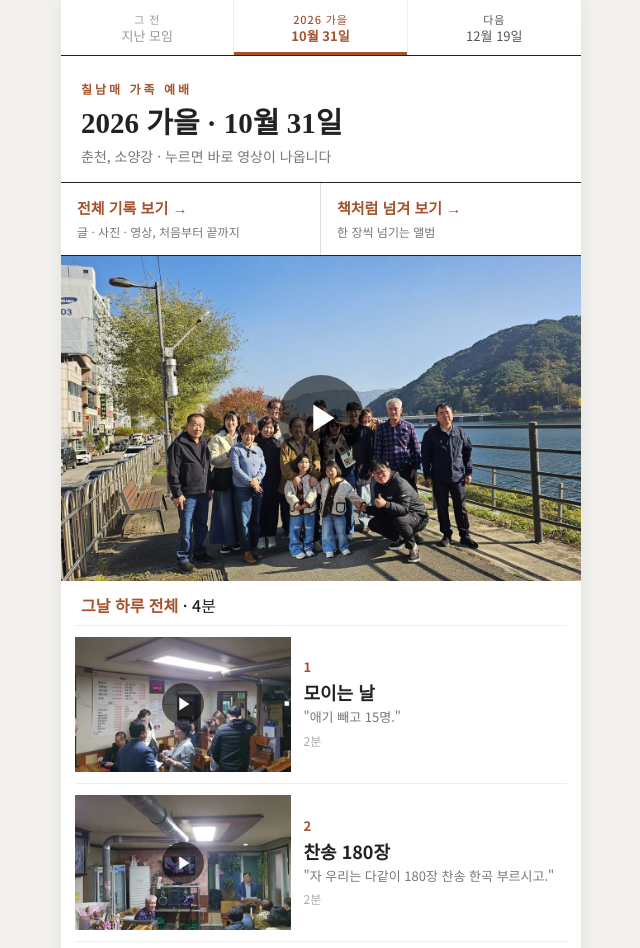
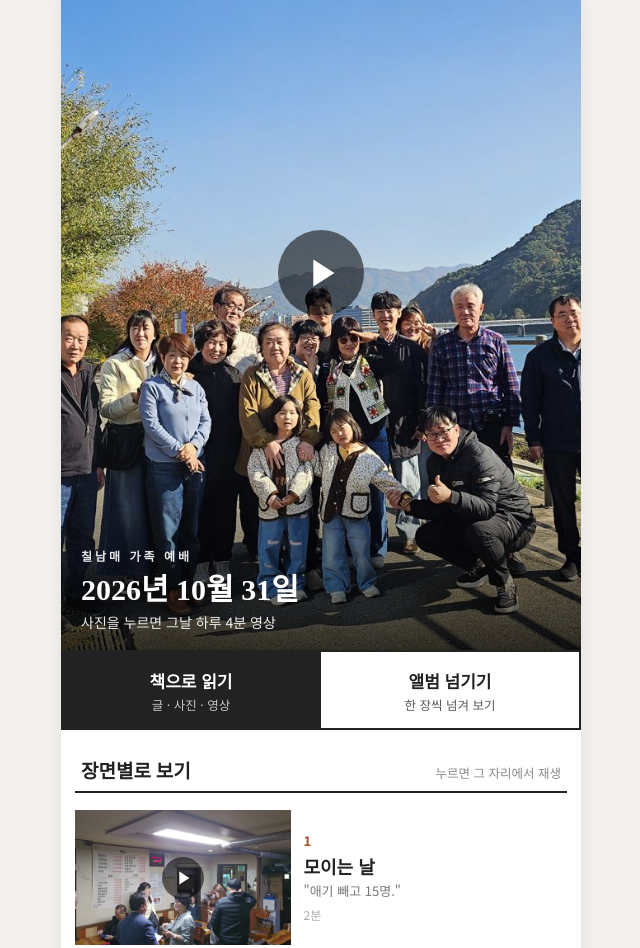
Before and after one commit to okhyun304-dot/chilnammae-worship, a plain HTML site: page index.html in a window 1280 px wide. Shown: the top 948 px of the page, without its empty margins (319-959 px from the left). Drawn offline with Linux system fonts and the light colour scheme; a web font is replaced by a local one.

Commit message:
첫 화면 단순하게: 위 칸 줄 빼고 표지 사진+책으로 읽기·앨범 넘기기 버튼 둘
Co-Authored-By: Claude Opus 5.5 <noreply@anthropic.com>

```diff
--- a/index.html
+++ b/index.html
@@ -70,29 +70,34 @@ video{background:#000}
 .past .g2 img{aspect-ratio:1/1;object-fit:cover;cursor:zoom-in}
 .past .one{padding:0 14px}
 .past .one img{cursor:zoom-in}
+
+.back{display:block;padding:14px 20px;border-bottom:1px solid #222;color:#a5532c;font-size:15px;font-weight:700;text-decoration:none}
+.sec{display:flex;justify-content:space-between;align-items:baseline;margin:26px 14px 0;padding:0 6px 8px;border-bottom:2px solid #222;font:700 19px "Gowun Batang",serif}
+.sec span{font:400 12.5px "Noto Sans KR",sans-serif;color:#888}
+.list .it:first-child{border-top:0}
+.pastlink{display:flex;justify-content:space-between;align-items:center;padding:16px 20px;border-top:1px solid #222;color:#222;text-decoration:none;font-size:15.5px;font-weight:700}
+.pastlink span{font-size:12.5px;font-weight:400;color:#888}
+
+.cv{position:relative;cursor:pointer}
+.cv img{aspect-ratio:4/5;object-fit:cover;object-position:50% 60%}
+.cv .ttl{position:absolute;left:0;right:0;bottom:0;padding:70px 20px 18px;color:#fff;background:linear-gradient(180deg,rgba(0,0,0,0),rgba(0,0,0,.72))}
+.cv .ttl small{font-size:12px;font-weight:700;letter-spacing:.25em;opacity:.9}
+.cv .ttl h1{font:700 30px/1.2 "Gowun Batang",serif;margin:6px 0 4px}
+.cv .ttl p{margin:0;font-size:14px;opacity:.92}
+.cv.cover::after{top:42%}
+.two{display:grid;grid-template-columns:1fr 1fr}
+.two a{display:block;padding:16px 14px 14px;text-align:center;text-decoration:none;font-size:17px;font-weight:700;border:2px solid #222;color:#222}
+.two a.a1{background:#222;color:#fff}
+.two a+a{border-left:0}
+.two em{display:block;font-style:normal;font-weight:400;font-size:12.5px;margin-top:2px;opacity:.75}
 </style></head><body>
 <div class="wrap">
 
-<nav class="series" id="series">
- <a href="#m-past" data-m="m-past"><b>그 전</b>지난 모임</a>
- <a href="#m-2026-10" data-m="m-2026-10" class="on"><b>2026 가을</b>10월 31일</a>
- <a class="nx"><b>다음</b>12월 19일</a>
-</nav>
-
 <article class="meet" id="m-2026-10">
- <div class="hd">
-  <div class="k">칠남매 가족 예배</div>
-  <h1>2026 가을 · 10월 31일</h1>
-  <p>춘천, 소양강 · 누르면 바로 영상이 나옵니다</p>
- </div>
-
-
- <div class="more">
-  <a href="book/"><b>전체 기록 보기 →</b><span>글 · 사진 · 영상, 처음부터 끝까지</span></a>
-  <a href="book/flip.html"><b>책처럼 넘겨 보기 →</b><span>한 장씩 넘기는 앨범</span></a>
- </div>
- <div class="main"><div class="cover" data-src="clips/0_hl.mp4"><img src="img/p01.jpg" alt="소양강 강가에서 다 함께"></div></div>
- <div class="say"><b>그날 하루 전체</b> · 4분</div>
+ <div class="cv cover" data-src="clips/0_hl.mp4"><img src="img/p01.jpg" alt="소양강 강가에서 다 함께">
+  <div class="ttl"><small>칠남매 가족 예배</small><h1>2026년 10월 31일</h1><p>사진을 누르면 그날 하루 4분 영상</p></div></div>
+ <div class="two"><a class="a1" href="book/">책으로 읽기<em>글 · 사진 · 영상</em></a><a href="book/flip.html">앨범 넘기기<em>한 장씩 넘겨 보기</em></a></div>
+ <h2 class="sec">장면별로 보기<span>누르면 그 자리에서 재생</span></h2>
 
  <div class="list">
   <div class="it" data-src="clips/1_gather.mp4"><div class="row"><div class="th"><img src="img/1_gather.jpg" alt=""></div><div><div class="n">1</div><h3>모이는 날</h3><p>"애기 빼고 15명."</p><span class="len">2분</span></div></div></div>
@@ -119,14 +124,13 @@ video{background:#000}
  <div class="cap">사진을 누르면 크게 보입니다</div>
 
  <div class="next"><span>다음 가족 예배</span><b>12월 19일</b></div>
- <div class="more">
-  <a href="book/"><b>전체 기록 보기 →</b><span>글 · 사진 · 영상, 처음부터 끝까지</span></a>
-  <a href="book/flip.html"><b>책처럼 넘겨 보기 →</b><span>한 장씩 넘기는 앨범</span></a>
- </div>
+ <div class="two"><a class="a1" href="book/">책으로 읽기<em>글 · 사진 · 영상</em></a><a href="book/flip.html">앨범 넘기기<em>한 장씩 넘겨 보기</em></a></div>
+<a class="pastlink" href="#m-past" data-go="m-past">지난 모임 사진 보기 →<span>화목원 · 카페 · 산길</span></a>
 </article>
 
 
 <article class="meet past" id="m-past" hidden>
+ <a class="back" href="#m-2026-10" data-go="m-2026-10">← 10월 31일 예배로 돌아가기</a>
  <div class="hd"><div class="k">지난 모임</div><h1>앞서 모였던 날들</h1><p>아버지가 보내 주신 지난 모임 사진들. 장소별로 묶었습니다.</p></div>
  <h2 class="ph2">화목원</h2>
  <div class="one"><img src="img/past11.jpg" alt=""></div><figcaption>강원도립화목원</figcaption>
@@ -144,7 +148,7 @@ video{background:#000}
  <div class="one"><img src="img/past18.jpg" alt=""></div><figcaption>꽃길을 걷는 네 사람</figcaption>
  <div class="next"><span>다음 가족 예배</span><b>12월 19일</b></div>
 </article>
-<div class="foot">석 달에 한 번, 함께 예배를 드리고 함께 밥을 먹는 일곱 남매의 기록입니다. 모임이 있을 때마다 위 줄에 한 칸씩 쌓입니다. 위 칸을 누르면 그 모임이 열립니다.</div>
+<div class="foot">석 달에 한 번, 함께 예배를 드리고 함께 밥을 먹는 일곱 남매의 기록입니다. </div>
 </div>
 <div class="zoom" id="zoom"><img alt=""></div>
 
@@ -184,6 +188,9 @@ function openMeet(id, scroll) {
 }
 tabs.forEach(function (t) { t.onclick = function (e) { e.preventDefault(); var id = t.getAttribute('data-m'); history.replaceState(null, '', '#' + id); openMeet(id, true); }; });
 openMeet((location.hash || '#m-2026-10').slice(1), false);
+
+document.querySelectorAll('[data-go]').forEach(function (a) { a.onclick = function (e) { e.preventDefault(); var id = a.getAttribute('data-go'); history.replaceState(null, '', '#' + id); openMeet(id, true); }; });
+document.querySelectorAll('[data-play]').forEach(function (a) { a.onclick = function (e) { e.preventDefault(); var c = document.getElementById(a.getAttribute('data-play')); if (c.onclick) c.onclick(); c.scrollIntoView({ block: 'start', behavior: 'smooth' }); }; });
 // 사진 크게 보기
 var z = document.getElementById('zoom');
 document.querySelectorAll('.photos img, .past img').forEach(function (im) { im.onclick = function () { z.querySelector('img').src = im.src; z.classList.add('on'); }; });
```
